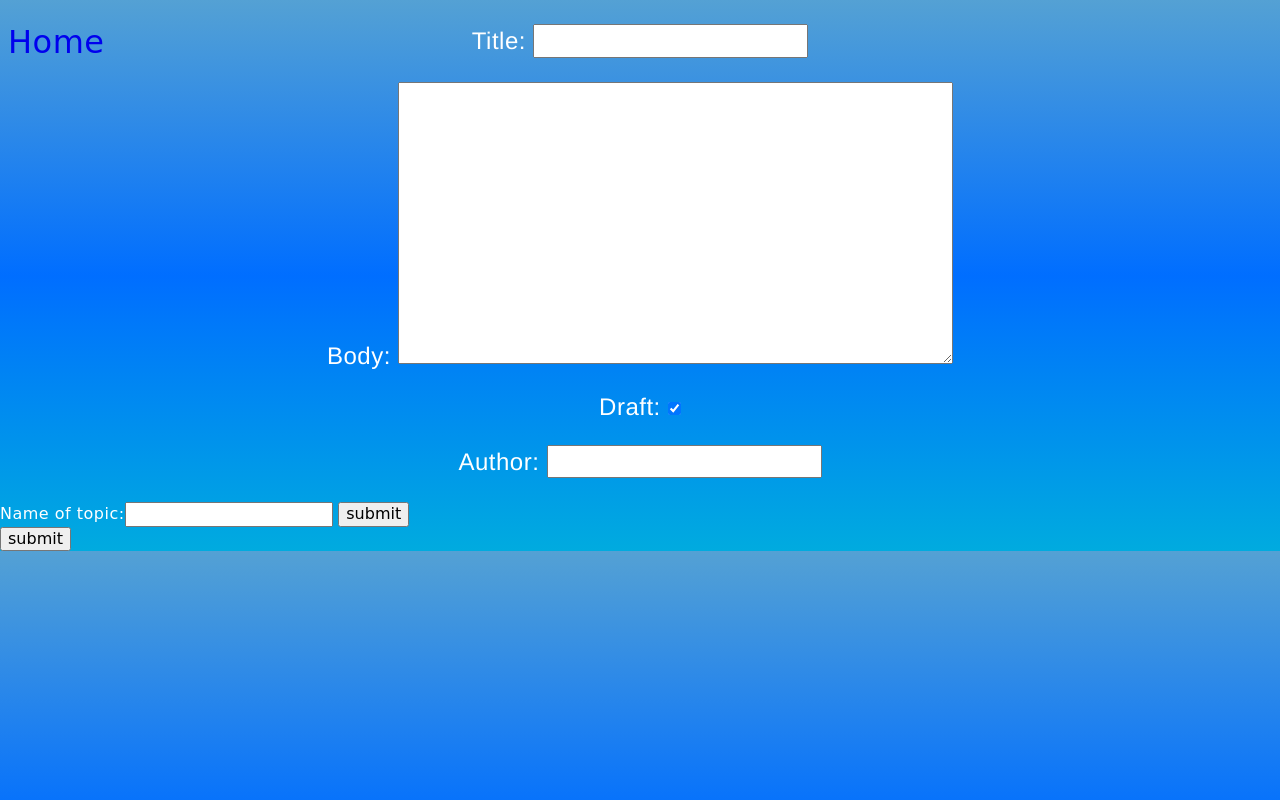
After one commit to jaybenaim/wdi-blog-app, a Django app: page /article/new in a window 1280 px wide. The commit adds this page. Run offline with Django 3.2, Linux system fonts and the light colour scheme; some web fonts are replaced.

```diff
--- a/blog_app/admin.py
+++ b/blog_app/admin.py
@@ -5,3 +5,4 @@ from blog_app.models import *
 
 admin.site.register(Article)
 admin.site.register(Topic)
+admin.site.register(Comment)
--- a/blog_app/models.py
+++ b/blog_app/models.py
@@ -3,10 +3,12 @@ from django.forms import ModelForm
 
 
 class Topic(models.Model):
-    name_of_topic = models.CharField(max_length=255, null=False)
+    name_of_topic = models.CharField(max_length=255, null=True)
+    article = models.ManyToManyField('Article', related_name="article_topics")
 
     def __str__(self):
         return f'{self.name_of_topic}'
+
 
 class Article(models.Model):
     title = models.CharField(max_length=255, null=False)
@@ -14,7 +16,7 @@ class Article(models.Model):
     draft = models.BooleanField(default=True)
     published_date = models.DateTimeField(auto_now=True)
     author = models.CharField(max_length=255, null=False)
-    topic = models.ForeignKey(Topic, on_delete=models.CASCADE)
+    # topic = models.ForeignKey(Topic, on_delete=models.CASCADE, null=True)
 
     def __str__(self):
         return f'{self.title}'
@@ -34,3 +36,13 @@ class CommentForm(ModelForm):
     class Meta:
         model = Comment
         fields = ['name', 'message']
+
+class ArticleForm(ModelForm):
+    class Meta:
+        model = Article
+        fields = ['title', 'body', 'draft', 'author']
+
+class TopicForm(ModelForm):
+    class Meta:
+        model = Topic
+        fields = ['name_of_topic']
--- a/blog_app/templates/base.html
+++ b/blog_app/templates/base.html
@@ -12,6 +12,10 @@
 <header>
     <nav>
         <a href="/">Home</a>
+
+        {% block header %}
+        {% endblock %}
+
     </nav>
 </header>
 {% block content %}
--- /dev/null
+++ b/blog_app/templates/new_article.html
@@ -0,0 +1,16 @@
+{% extends 'base.html' %}
+{% block content %}
+    <form action="/article/create" method="post">
+        {% csrf_token %}
+        {{form.as_p}}
+        {{topic}}
+        {% comment %} {{topic}} {% endcomment %}
+        <input type='submit' name="submit" value="submit">
+    </form>
+    <form action="/article/create" method="post">
+        {% csrf_token %}
+
+        <input type='submit' name="submit" value="submit">
+    </form>
+
+{% endblock %}
--- a/blog_app/templates/post.html
+++ b/blog_app/templates/post.html
@@ -6,7 +6,11 @@
 <div class='post-container'>
     <div class="post">
         <h2>{{article.title}}</h2>
-            <h6>Topic: {{article.topic}}</h6>
+           {% for top in topics %}
+                        {% if top.id == article.id %}
+                            <h6>Topic: {{top}}</h6>
+                        {% endif %}
+                    {% endfor %}
         <h6 class="date" >{{article.published_date}}</h6>
         <p>{{article.body}}
             <span class='author'> By: {{article.author}}</span>
--- a/blog_app/urls.py
+++ b/blog_app/urls.py
@@ -23,5 +23,8 @@ urlpatterns = [
     path('home/', home),
     path('home/<int:id>', post_show, name='post_details'),
     path('comments/new', create_comment, name='create_comment'),
-    # path('comments/create', new),
+    path('article/new', new_article, name='new_article'),
+    path('article/create', create_article, name='create_article'),
+    # path('topic/new', new_topic, name='new_topic'),
+    # path('topic/create', create_topic, name='create_topic'),
 ]
--- a/blog_app/views.py
+++ b/blog_app/views.py
@@ -23,10 +23,13 @@ def root(request):
 def post_show(request, id):
     article = Article.objects.get(pk=id)
     form = CommentForm()
+
     context = {
         'article': article,
-        'comments': Comment.objects.all(),
-        'form': form
+        'comments': Comment.objects.filter(article_id=id),
+        'form': form,
+        'topics': Topic.objects.all()
+
     }
     return render(request, 'post.html', context)
 
@@ -45,12 +48,40 @@ def create_comment(request):
     return HttpResponseRedirect(request.META.get('HTTP_REFERER', '/'))
 
 
-# def new(request):
-#     form = CommentForm()
-#     context =  {
-#         'form': form,
-#         'message': "Create a comment",
-#         'action': '/comments/create'
+def new_article(request):
+    form = ArticleForm()
+    topic = TopicForm()
+    context =  {
+        'form': form,
+        'message': "Create a comment",
+        'action': 'article/create',
+        'topic': topic
+    }
+
+    return render(request, 'new_article.html', context)
+
+def create_article(request):
+    form = ArticleForm(request.POST)
+    form.save()
+    topic = TopicForm(request.POST)
+    topic.save()
+
+    return HttpResponseRedirect('/')
+
+# def new_topic(request):
+#     form = TopicForm()
+
+#     context = {
+#         'topic_form': form
 #     }
+#     return render(request, 'new_article', context)
 
-#     return render(request, 'form.html', context)
+
+# def create_topic(request):
+#     form = TopicForm(request.POST)
+#     article_id = request.POST["article"]
+#     article = Article.objects.get(pk=article_id)
+#     form.article = article
+#     form.save()
+
+#     return HttpResponseRedirect(request.META.get('HTTP_REFERER', '/'))
```
Also changed, not shown: blog_app/templates/index.html (+8 -1 lines), blog_app/migrations/0001_initial.py, blog_app/migrations/0002_auto_20190729_0010.py (deleted), blog_app/migrations/0002_auto_20190802_1543.py, blog_app/migrations/0003_auto_20190802_1556.py (added), blog_app/migrations/0004_comment.py (deleted), db.sqlite3.
